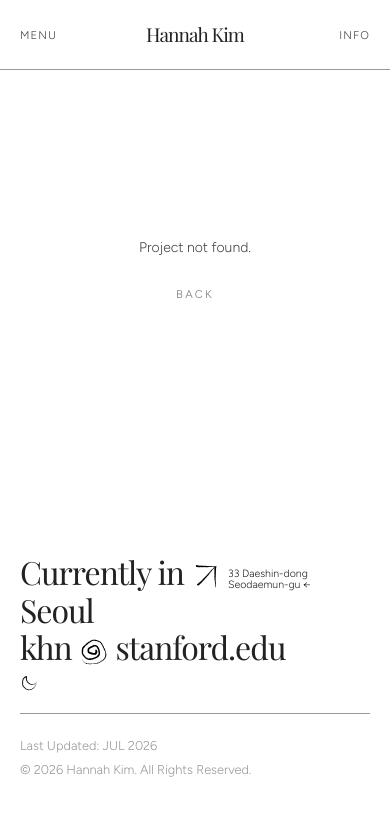
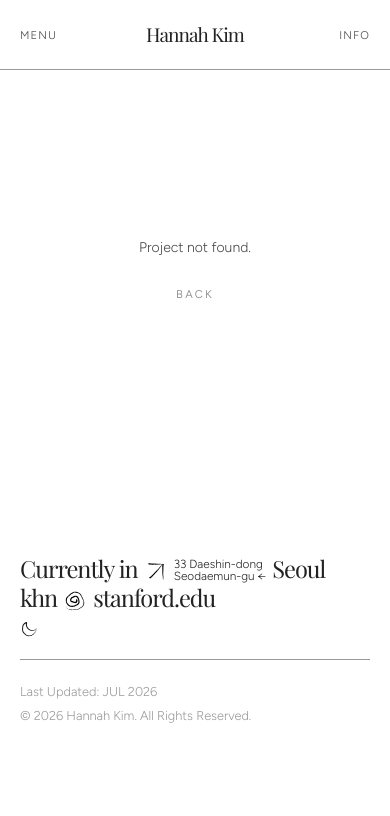
Before and after one commit to Gamddalki/hannahkim, a React (Create React App) app: page /1 in a window 390 px wide. Shown: the top 816 px of the page. Built offline with nearby package versions, Linux system fonts and the light colour scheme.

Commit message:
💄 UI : Adjust Mobile Footer

```diff
--- a/src/Components/Footer.js
+++ b/src/Components/Footer.js
@@ -56,7 +56,7 @@ const EditorialRowContainer = styled.div`
 const EditorialRow = styled.a`
   position: relative;
   display: flex;
-  flex-wrap: wrap;
+  flex-wrap: nowrap;
   align-items: flex-end;
   font-size: 1.8rem;
   gap: 3px;
@@ -66,12 +66,8 @@ const EditorialRow = styled.a`
   cursor: pointer;
   width: fit-content;
 
-  @media (max-width: 1024px) {
-    font-size: 1.4rem;
-  }
-
   @media (max-width: 768px) {
-    font-size: 1.1rem;
+    font-size: min(5.5vw, 1.8rem);
     gap: 6px;
   }
 
@@ -80,37 +76,32 @@ const EditorialRow = styled.a`
     margin: 0;
     line-height: 1;
     color: ${(props) => props.theme.colors.black};
-    text-decoration: line-through;
-    text-decoration-color: transparent;
-    text-decoration-thickness: 2px;
-    transition: text-decoration-color 0.25s ease;
+    transition: color 0.2s ease;
+    white-space: nowrap;
+
+    @media (max-width: 768px) {
+      font-size: 1.1em;
     }
-
-  &:hover h1 {
-    text-decoration-color: ${(props) => props.theme.colors.primary};
   }
-`;
-
-const SymbolWrapper = styled.span`
-  position: relative;
-  display: inline-flex;
-  align-items: flex-end;
 
   &::after {
     content: "";
     position: absolute;
     left: 0;
     right: 0;
-    top: 60%;
     height: 2px;
     background-color: ${(props) => props.theme.colors.primary};
     transform: scaleX(0);
-    transform-origin: left;
-    transition: transform 0.25s ease;
+    transition: color 0.2s ease;
     pointer-events: none;
+    top: 68%;
+
+    @media (max-width: 768px) {
+      top: 63%;
+    }
   }
 
-  a:hover &::after {
+  &:hover::after {
     transform: scaleX(1);
   }
 `;
@@ -125,8 +116,9 @@ const Symbol = styled.img`
   top: 4.5px;
 
   @media (max-width: 768px) {
-    width: 2rem;
-    height: 2rem;
+    width: 1.5rem;
+    height: 1.5rem;
+    top: 3.5px;
   }
 `;
 
@@ -138,21 +130,14 @@ const Coordinates = styled.span`
   color: ${(props) => props.theme.colors.text};
   position: relative;
   top: 2px;
-  text-decoration: line-through;
-  text-decoration-color: transparent;
-  text-decoration-thickness: 1.5px;
-  transition: text-decoration-color 0.25s ease;
-
-  a:hover & {
-    text-decoration-color: ${(props) => props.theme.colors.primary};
-  }
+  white-space: nowrap;
 
   span + span {
     margin-top: -8px;
   }
 
   @media (max-width: 768px) {
-    font-size: 0.6em;
+    font-size: 0.55em;
   }
 `;
 
@@ -214,13 +199,11 @@ function Footer({ isDarkMode, toggleTheme }) {
             rel="noreferrer"
           >
             <h1>Currently in</h1>
-            <SymbolWrapper>
             <Symbol
               src="/img/icons/arrow.svg"
               alt="arrow"
               $isDarkMode={isDarkMode}
             />
-            </SymbolWrapper>
             <Coordinates>
               33 Daeshin-dong <br />
               Seodaemun-gu ←
@@ -231,13 +214,11 @@ function Footer({ isDarkMode, toggleTheme }) {
           <EditorialRowContainer>
             <EditorialRow id="email" href="mailto:khn@stanford.edu">
               <h1>khn</h1>
-              <SymbolWrapper>
               <Symbol
                 src="/img/icons/at.svg"
                 alt="at"
                 $isDarkMode={isDarkMode}
               />
-              </SymbolWrapper>
               <h1>stanford.edu</h1>
             </EditorialRow>
 
```
Lines whose indentation alone changed are shown as unchanged.
